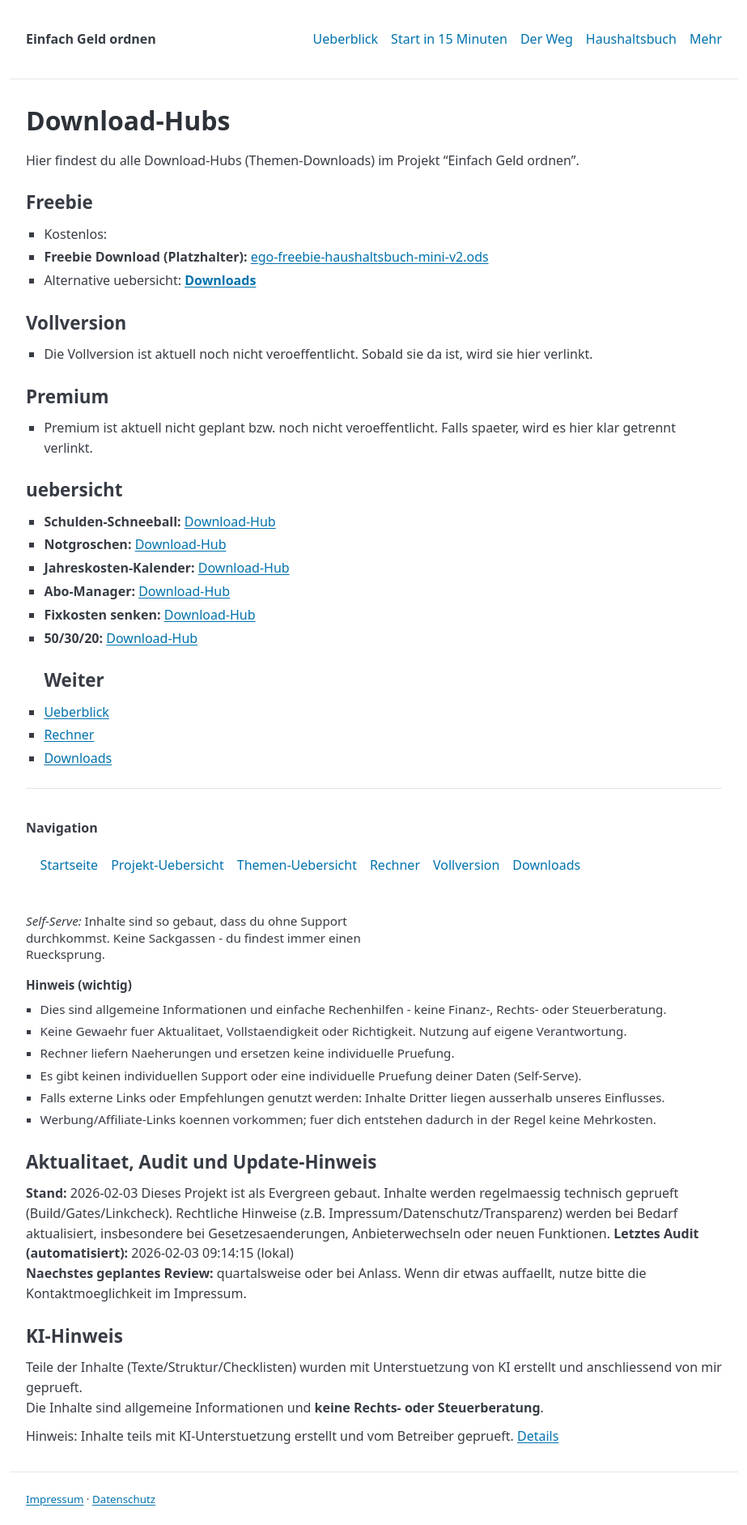
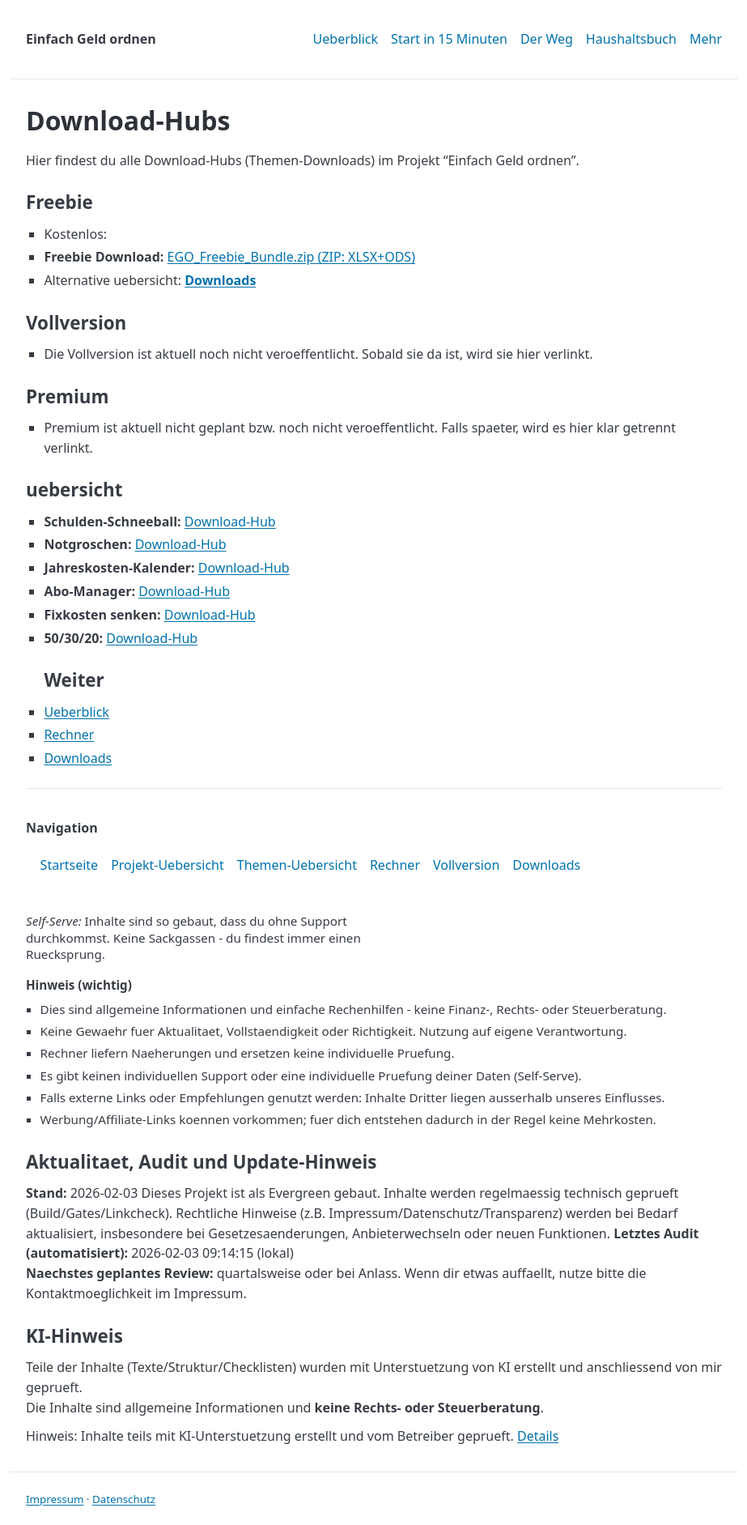
Before and after one commit to gluecklich-tools/einfach-geld-ordnen, a Jekyll site: the page built from seiten/download-hub-index.md, in a window 1280 px wide. Shown: the whole page at 81% size, without its empty margins (178-1101 px from the left). Built offline with Jekyll 4.4.1, drawn with Linux system fonts in a browser that asks for light colours.

Commit message:
Klaus-Run: automated gates + push 2026-02-20 21:51

```diff
--- a/seiten/download-hub-index.md
+++ b/seiten/download-hub-index.md
@@ -12,7 +12,7 @@ Hier findest du alle Download-Hubs (Themen-Downloads) im Projekt "Einfach Geld o
 ## Freebie
 
 - Kostenlos:
-- **Freebie Download (Platzhalter):** [ego-freebie-haushaltsbuch-mini-v2.ods]({{site.baseurl}}/assets/downloads/ego-freebie-haushaltsbuch-mini-v2.ods)
+- **Freebie Download:** [EGO_Freebie_Bundle.zip (ZIP: XLSX+ODS)]({{ site.baseurl }}/downloads/bundles/EGO_Freebie_Bundle.zip)
 - Alternative uebersicht: **[Downloads]({{site.baseurl}}/seiten/downloads.html)**
 
 ## Vollversion
```
